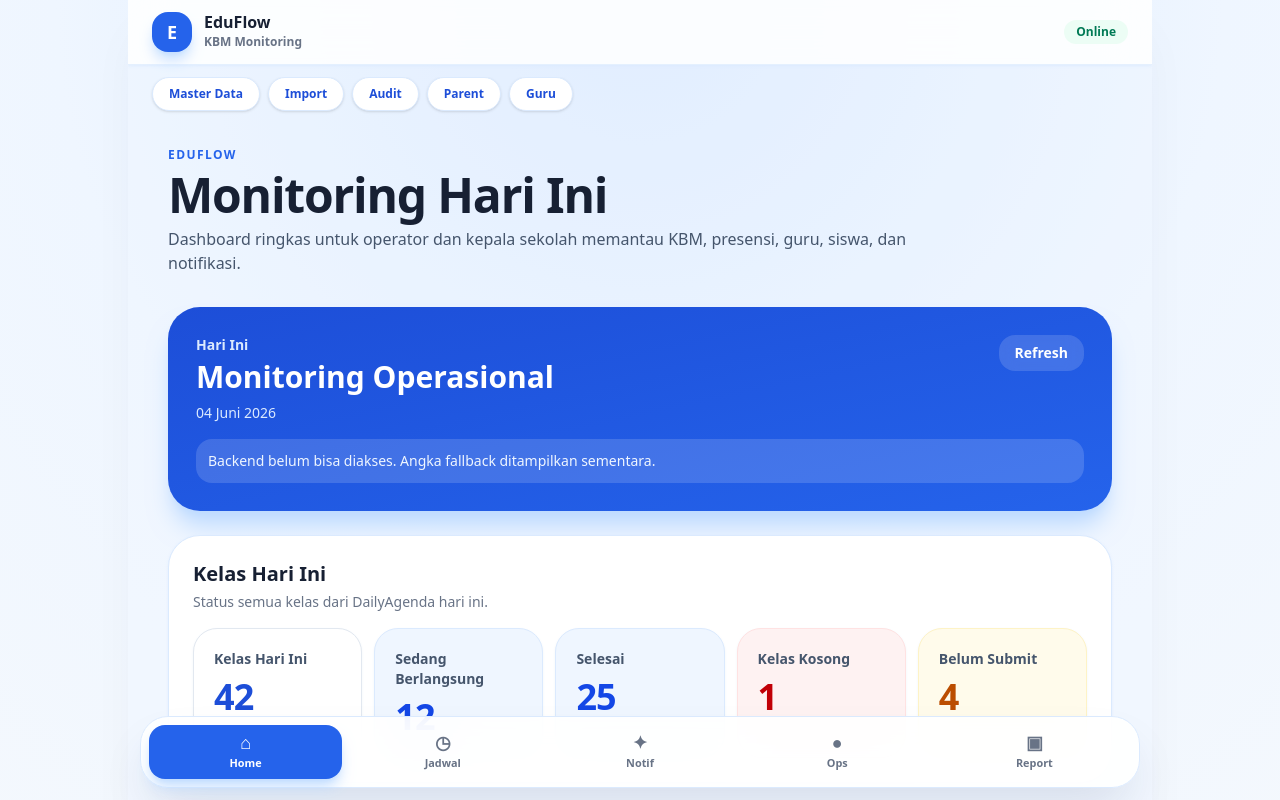
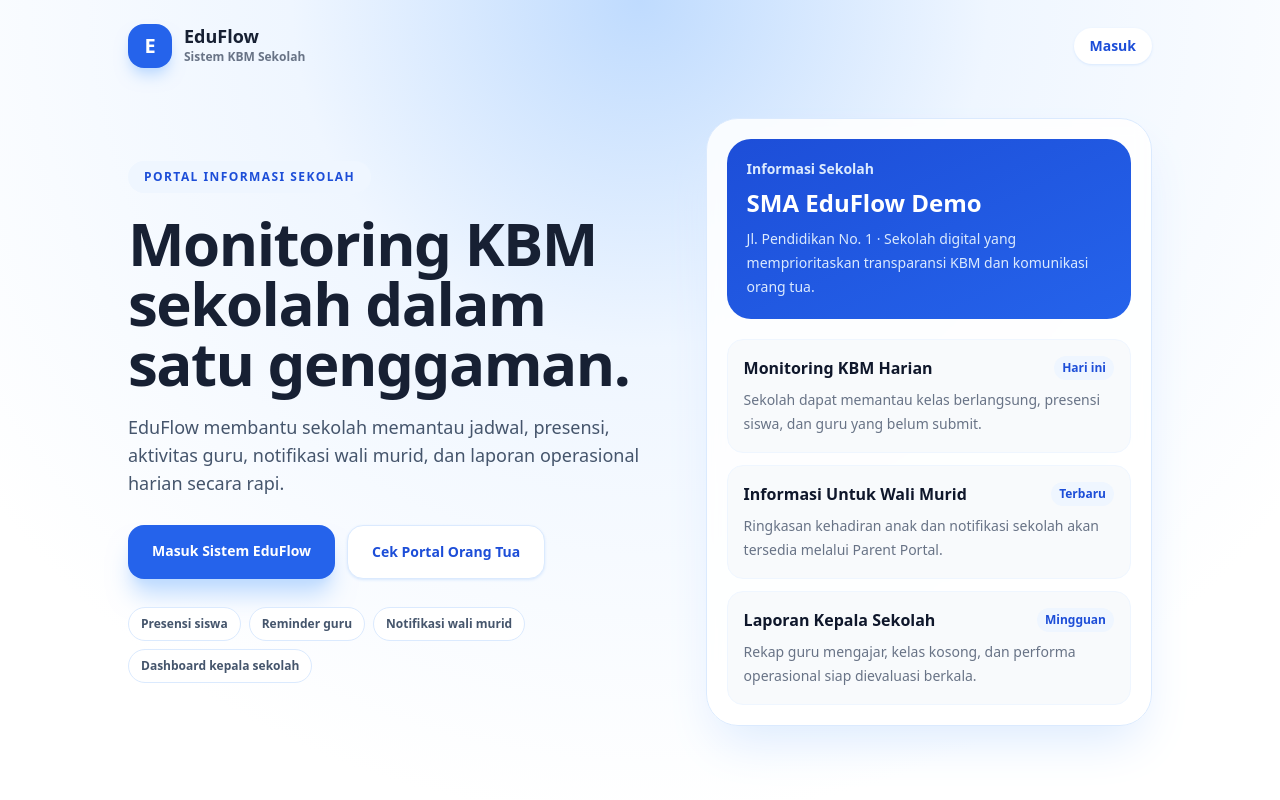
Before and after one commit to herhadi/EduFLow, a Next.js app in the folder apps/frontend/: page / in a window 1280 px wide. Shown: the top 800 px of the page. Built offline with nearby package versions, Linux system fonts and the light colour scheme; no server answers.

Commit message:
Add landing page dan login

```diff
--- /dev/null
+++ b/apps/frontend/app/dashboard/page.tsx
@@ -0,0 +1,20 @@
+import { Container } from '../../components/ui/container';
+import { OperationalDashboard } from '../../components/operational-dashboard';
+import { PageHeader } from '../../components/ui/page-header';
+
+export default function DashboardPage() {
+  return (
+    <main className="py-8 sm:py-12">
+      <Container>
+        <PageHeader
+          description="Dashboard ringkas untuk operator dan kepala sekolah memantau KBM, presensi, guru, siswa, dan notifikasi."
+          eyebrow="EduFlow"
+          showBackLink={false}
+          title="Monitoring Hari Ini"
+        />
+
+        <OperationalDashboard />
+      </Container>
+    </main>
+  );
+}
--- /dev/null
+++ b/apps/frontend/app/login/page.tsx
@@ -0,0 +1,78 @@
+import Link from 'next/link';
+
+export default function LoginPage() {
+  return (
+    <main className="min-h-dvh bg-[radial-gradient(circle_at_top,_#bfdbfe_0,_#eff6ff_34%,_#ffffff_80%)] px-4 py-6">
+      <div className="mx-auto flex min-h-[calc(100dvh-3rem)] max-w-md flex-col justify-center">
+        <Link className="mb-8 inline-flex items-center gap-3" href="/">
+          <span className="grid size-11 place-items-center rounded-2xl bg-brand-600 text-xl font-black text-white shadow-lg shadow-blue-200">
+            E
+          </span>
+          <span>
+            <span className="block text-lg font-black leading-none text-ink">
+              EduFlow
+            </span>
+            <span className="mt-1 block text-xs font-semibold text-muted">
+              Kembali ke landing page
+            </span>
+          </span>
+        </Link>
+
+        <section className="rounded-[2rem] border border-blue-100 bg-white/90 p-5 shadow-2xl shadow-blue-100 backdrop-blur">
+          <p className="text-xs font-black tracking-[0.12em] text-brand-600 uppercase">
+            Login Sistem
+          </p>
+          <h1 className="mt-2 text-3xl font-black tracking-tight text-ink">
+            Masuk ke EduFlow
+          </h1>
+          <p className="mt-2 text-sm leading-6 text-muted">
+            Masuk sebagai operator, guru, kepala sekolah, atau admin sekolah.
+            Autentikasi penuh akan disambungkan pada tahap berikutnya.
+          </p>
+
+          <form className="mt-6 space-y-4">
+            <label className="grid gap-2 text-sm font-bold text-slate-700">
+              Email
+              <input
+                className="rounded-2xl border border-blue-100 bg-blue-50/50 px-4 py-3 text-sm font-normal outline-none transition focus:border-brand-600 focus:bg-white"
+                placeholder="operator@sekolah.sch.id"
+                type="email"
+              />
+            </label>
+
+            <label className="grid gap-2 text-sm font-bold text-slate-700">
+              Password
+              <input
+                className="rounded-2xl border border-blue-100 bg-blue-50/50 px-4 py-3 text-sm font-normal outline-none transition focus:border-brand-600 focus:bg-white"
+                placeholder="••••••••"
+                type="password"
+              />
+            </label>
+
+            <div className="flex items-center justify-between gap-3 text-sm">
+              <label className="flex items-center gap-2 font-semibold text-muted">
+                <input className="size-4 accent-brand-600" type="checkbox" />
+                Ingat saya
+              </label>
+              <Link className="font-bold text-brand-700" href="/login">
+                Lupa password?
+              </Link>
+            </div>
+
+            <Link
+              className="block rounded-2xl bg-brand-600 px-5 py-4 text-center text-sm font-black text-white shadow-xl shadow-blue-200 transition hover:bg-brand-700"
+              href="/dashboard"
+            >
+              Masuk Sistem EduFlow
+            </Link>
+          </form>
+        </section>
+
+        <p className="mt-5 text-center text-xs leading-5 text-muted">
+          Untuk sementara login belum memvalidasi akun. Berikutnya bisa
+          disambungkan ke endpoint `POST /api/auth/login`.
+        </p>
+      </div>
+    </main>
+  );
+}
--- a/apps/frontend/app/page.tsx
+++ b/apps/frontend/app/page.tsx
@@ -1,20 +1,133 @@
-import { Container } from '../components/ui/container';
-import { OperationalDashboard } from '../components/operational-dashboard';
-import { PageHeader } from '../components/ui/page-header';
+import Link from 'next/link';
 
-export default function Home() {
+const newsItems = [
+  {
+    title: 'Monitoring KBM Harian',
+    date: 'Hari ini',
+    description:
+      'Sekolah dapat memantau kelas berlangsung, presensi siswa, dan guru yang belum submit.',
+  },
+  {
+    title: 'Informasi Untuk Wali Murid',
+    date: 'Terbaru',
+    description:
+      'Ringkasan kehadiran anak dan notifikasi sekolah akan tersedia melalui Parent Portal.',
+  },
+  {
+    title: 'Laporan Kepala Sekolah',
+    date: 'Mingguan',
+    description:
+      'Rekap guru mengajar, kelas kosong, dan performa operasional siap dievaluasi berkala.',
+  },
+];
+
+const highlights = [
+  'Presensi siswa',
+  'Reminder guru',
+  'Notifikasi wali murid',
+  'Dashboard kepala sekolah',
+];
+
+export default function LandingPage() {
   return (
-    <main className="py-8 sm:py-12">
-      <Container>
-        <PageHeader
-          description="Dashboard ringkas untuk operator dan kepala sekolah memantau KBM, presensi, guru, siswa, dan notifikasi."
-          eyebrow="EduFlow"
-          showBackLink={false}
-          title="Monitoring Hari Ini"
-        />
+    <main className="min-h-dvh bg-[radial-gradient(circle_at_top,_#bfdbfe_0,_#eff6ff_34%,_#ffffff_80%)] px-4 py-6">
+      <div className="mx-auto flex min-h-[calc(100dvh-3rem)] max-w-5xl flex-col">
+        <header className="flex items-center justify-between gap-4">
+          <Link className="flex items-center gap-3" href="/">
+            <span className="grid size-11 place-items-center rounded-2xl bg-brand-600 text-xl font-black text-white shadow-lg shadow-blue-200">
+              E
+            </span>
+            <span>
+              <span className="block text-lg font-black leading-none text-ink">
+                EduFlow
+              </span>
+              <span className="mt-1 block text-xs font-semibold text-muted">
+                Sistem KBM Sekolah
+              </span>
+            </span>
+          </Link>
 
-        <OperationalDashboard />
-      </Container>
+          <Link
+            className="rounded-full bg-white px-4 py-2 text-sm font-bold text-brand-700 shadow-sm shadow-blue-100 transition hover:bg-brand-50"
+            href="/login"
+          >
+            Masuk
+          </Link>
+        </header>
+
+        <section className="grid flex-1 items-center gap-8 py-10 md:grid-cols-[1.1fr_0.9fr]">
+          <div>
+            <p className="inline-flex rounded-full bg-brand-50 px-4 py-2 text-xs font-black tracking-[0.12em] text-brand-700 uppercase">
+              Portal Informasi Sekolah
+            </p>
+            <h1 className="mt-5 text-4xl font-black tracking-tight text-ink sm:text-6xl">
+              Monitoring KBM sekolah dalam satu genggaman.
+            </h1>
+            <p className="mt-5 max-w-xl text-base leading-7 text-slate-600 sm:text-lg">
+              EduFlow membantu sekolah memantau jadwal, presensi, aktivitas guru,
+              notifikasi wali murid, dan laporan operasional harian secara rapi.
+            </p>
+
+            <div className="mt-7 flex flex-col gap-3 sm:flex-row">
+              <Link
+                className="rounded-2xl bg-brand-600 px-6 py-4 text-center text-sm font-black text-white shadow-xl shadow-blue-200 transition hover:bg-brand-700"
+                href="/login"
+              >
+                Masuk Sistem EduFlow
+              </Link>
+              <Link
+                className="rounded-2xl border border-blue-100 bg-white px-6 py-4 text-center text-sm font-black text-brand-700 shadow-sm shadow-blue-100 transition hover:bg-brand-50"
+                href="/parent-portal"
+              >
+                Cek Portal Orang Tua
+              </Link>
+            </div>
+
+            <div className="mt-7 flex flex-wrap gap-2">
+              {highlights.map((item) => (
+                <span
+                  className="rounded-full border border-blue-100 bg-white px-3 py-2 text-xs font-bold text-slate-600"
+                  key={item}
+                >
+                  {item}
+                </span>
+              ))}
+            </div>
+          </div>
+
+          <div className="rounded-[2rem] border border-blue-100 bg-white/85 p-5 shadow-2xl shadow-blue-100 backdrop-blur">
+            <div className="rounded-[1.5rem] bg-gradient-to-br from-brand-700 to-brand-600 p-5 text-white">
+              <p className="text-sm font-semibold text-blue-100">
+                Informasi Sekolah
+              </p>
+              <h2 className="mt-2 text-2xl font-black">SMA EduFlow Demo</h2>
+              <p className="mt-2 text-sm leading-6 text-blue-100">
+                Jl. Pendidikan No. 1 · Sekolah digital yang memprioritaskan
+                transparansi KBM dan komunikasi orang tua.
+              </p>
+            </div>
+
+            <div className="mt-5 space-y-3">
+              {newsItems.map((item) => (
+                <article
+                  className="rounded-2xl border border-blue-50 bg-slate-50 p-4"
+                  key={item.title}
+                >
+                  <div className="flex items-start justify-between gap-3">
+                    <h3 className="font-bold text-slate-900">{item.title}</h3>
+                    <span className="shrink-0 rounded-full bg-brand-50 px-2 py-1 text-xs font-bold text-brand-700">
+                      {item.date}
+                    </span>
+                  </div>
+                  <p className="mt-2 text-sm leading-6 text-muted">
+                    {item.description}
+                  </p>
+                </article>
+              ))}
+            </div>
+          </div>
+        </section>
+      </div>
     </main>
   );
 }
--- a/apps/frontend/components/mobile-app-shell.tsx
+++ b/apps/frontend/components/mobile-app-shell.tsx
@@ -6,7 +6,7 @@ import { type ReactNode } from 'react';
 import { cn } from '../lib/cn';
 
 const primaryNavItems = [
-  { href: '/', label: 'Home', icon: '⌂' },
+  { href: '/dashboard', label: 'Home', icon: '⌂' },
   { href: '/schedules', label: 'Jadwal', icon: '◷' },
   { href: '/notifications', label: 'Notif', icon: '✦' },
   { href: '/operations', label: 'Ops', icon: '●' },
@@ -23,6 +23,11 @@ const quickMenuItems = [
 
 export function MobileAppShell({ children }: { children: ReactNode }) {
   const pathname = usePathname();
+  const isPublicPage = pathname === '/' || pathname === '/login';
+
+  if (isPublicPage) {
+    return <>{children}</>;
+  }
 
   return (
     <div className="min-h-dvh overflow-x-hidden bg-[radial-gradient(circle_at_top,_#dbeafe_0,_#eff6ff_28%,_#f8fafc_70%)]">
@@ -101,8 +106,7 @@ function BottomNavigation({ pathname }: { pathname: string }) {
     >
       <div className="mx-auto grid grid-cols-5 gap-1 rounded-[1.75rem] border border-blue-100 bg-white/90 p-2 shadow-2xl shadow-blue-950/15 backdrop-blur-xl">
         {primaryNavItems.map((item) => {
-          const active =
-            item.href === '/' ? pathname === '/' : pathname.startsWith(item.href);
+          const active = pathname.startsWith(item.href);
 
           return (
             <Link
--- a/apps/frontend/components/ui/page-header.tsx
+++ b/apps/frontend/components/ui/page-header.tsx
@@ -19,7 +19,7 @@ export function PageHeader({
       {showBackLink ? (
         <Link
           className="inline-flex rounded-full bg-white px-3 py-2 text-xs font-bold text-brand-700 shadow-sm shadow-blue-100 hover:text-brand-600"
-          href="/"
+          href="/dashboard"
         >
           ← Kembali ke dashboard
         </Link>
```
